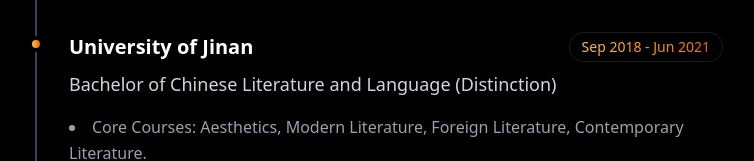
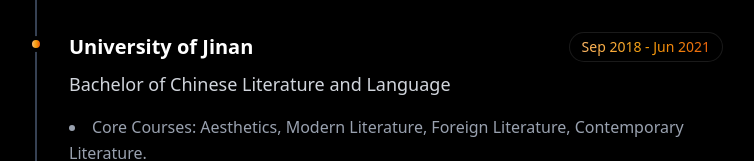
Before and after one commit to Qianqian122333/Qianqian-Wei-Portfolio, a Next.js app: page / in a window 1280 px wide. Shown: the part 3797-3958 px from the top of the page, without its empty margins (525-1279 px from the left). Built offline with nearby package versions, Linux system fonts and the light colour scheme.

Commit message:
change education

```diff
--- a/Constant/education.ts
+++ b/Constant/education.ts
@@ -28,7 +28,7 @@
   },
   {
     school: "University of Jinan",
-    degree: "Bachelor of Chinese Literature and Language (Distinction)",
+    degree: "Bachelor of Chinese Literature and Language",
     period: "Sep 2018 - Jun 2021",
     details: [
       "Core Courses: Aesthetics, Modern Literature, Foreign Literature, Contemporary Literature.",
```
